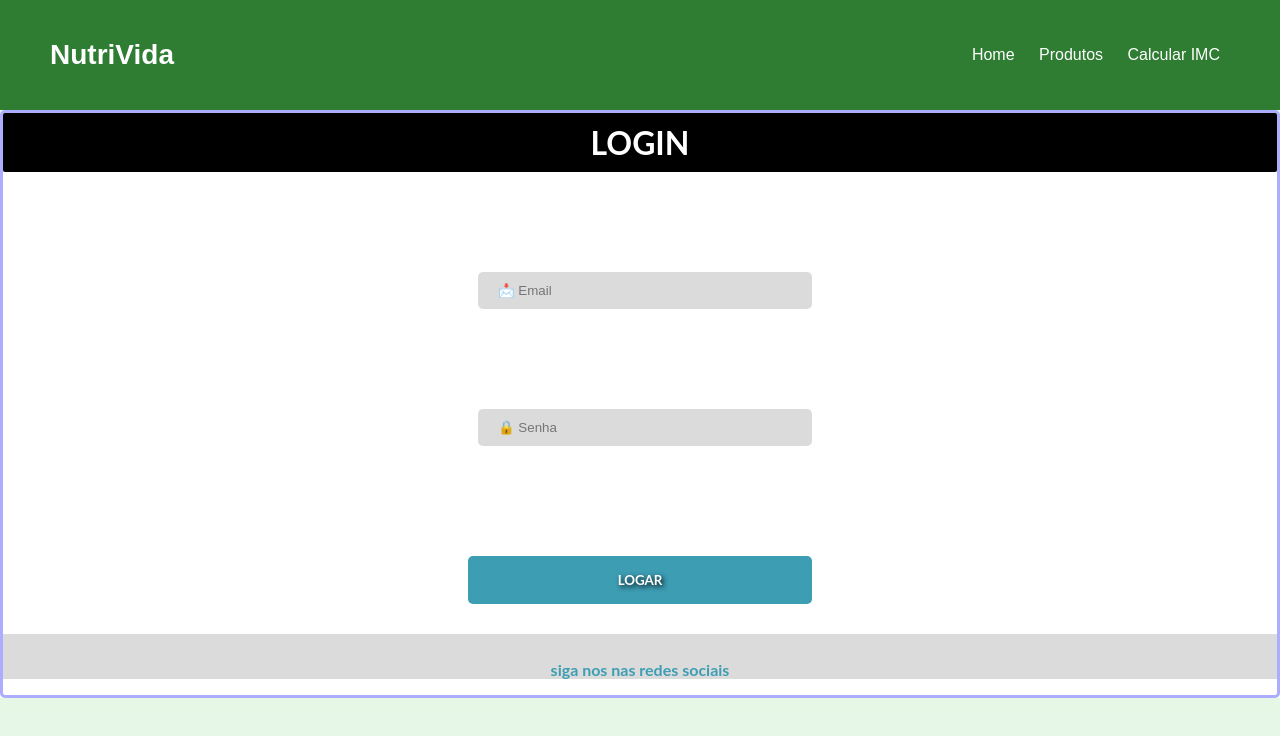
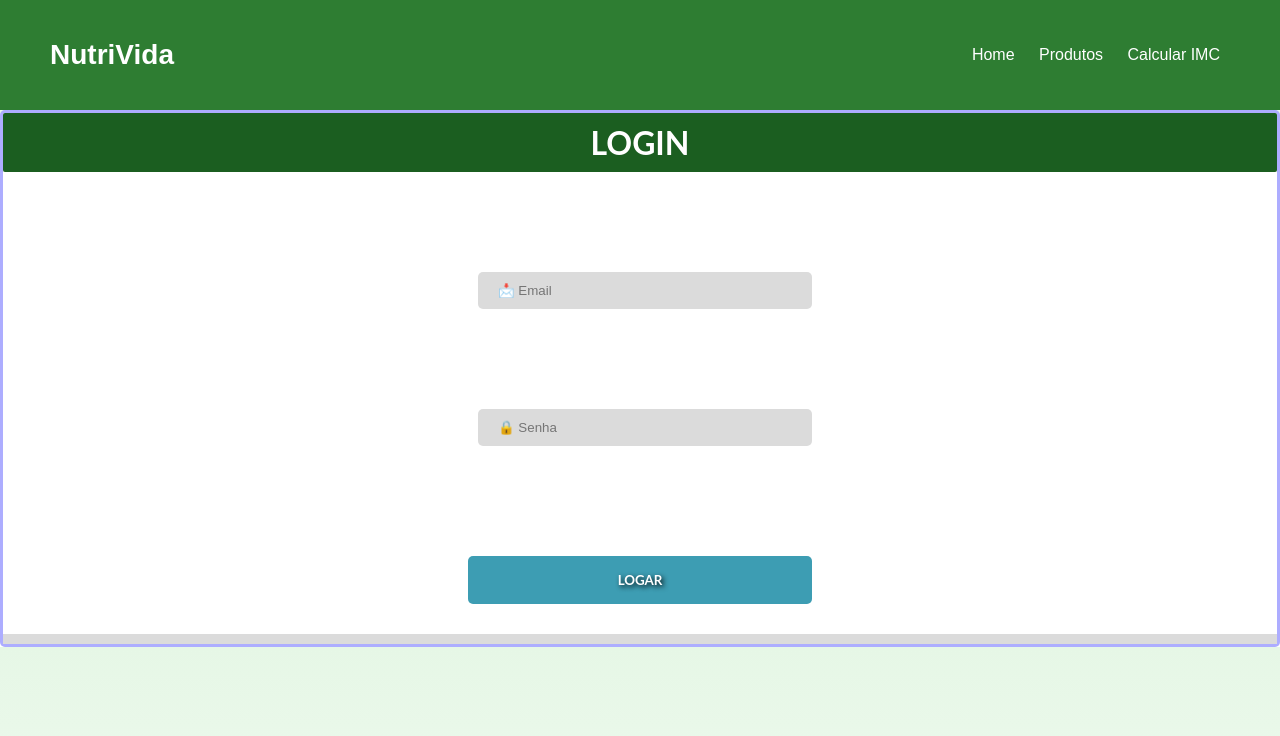
Before and after one commit to paulinhouy/projeto-faculdade, a plain HTML site: page login.html in a window 1280 px wide. Drawn offline with Linux system fonts and the light colour scheme.

Commit message:
aba-login

```diff
--- a/login.css
+++ b/login.css
@@ -70,12 +70,16 @@ div > h1{
     text-align: center;
     font-family: 'Lato';
     color: white;
-    background-color: black;
+    background-color: #1b5e20;;
     margin-top: 0px;
     border-radius: 2px;
     padding-bottom: 10px;
     padding-top: 10px;
+
+
 }
+
+
 form{
     text-align: center;
 
--- a/login.html
+++ b/login.html
@@ -18,7 +18,10 @@
     </nav>
   </header>
    <div id="principal">
-        <h1>LOGIN</h1>
+
+      <h1>LOGIN</h1>
+
+
         <form action="pagina2.html" onsubmit=" return verificar()">
             <div>
             <label for="nome"></label>
@@ -46,7 +49,7 @@
             </script>
         </form>
         <div id="partebaixo">
-            <p>siga nos nas redes sociais</p>
+
 
         </div>
     </div>
```
